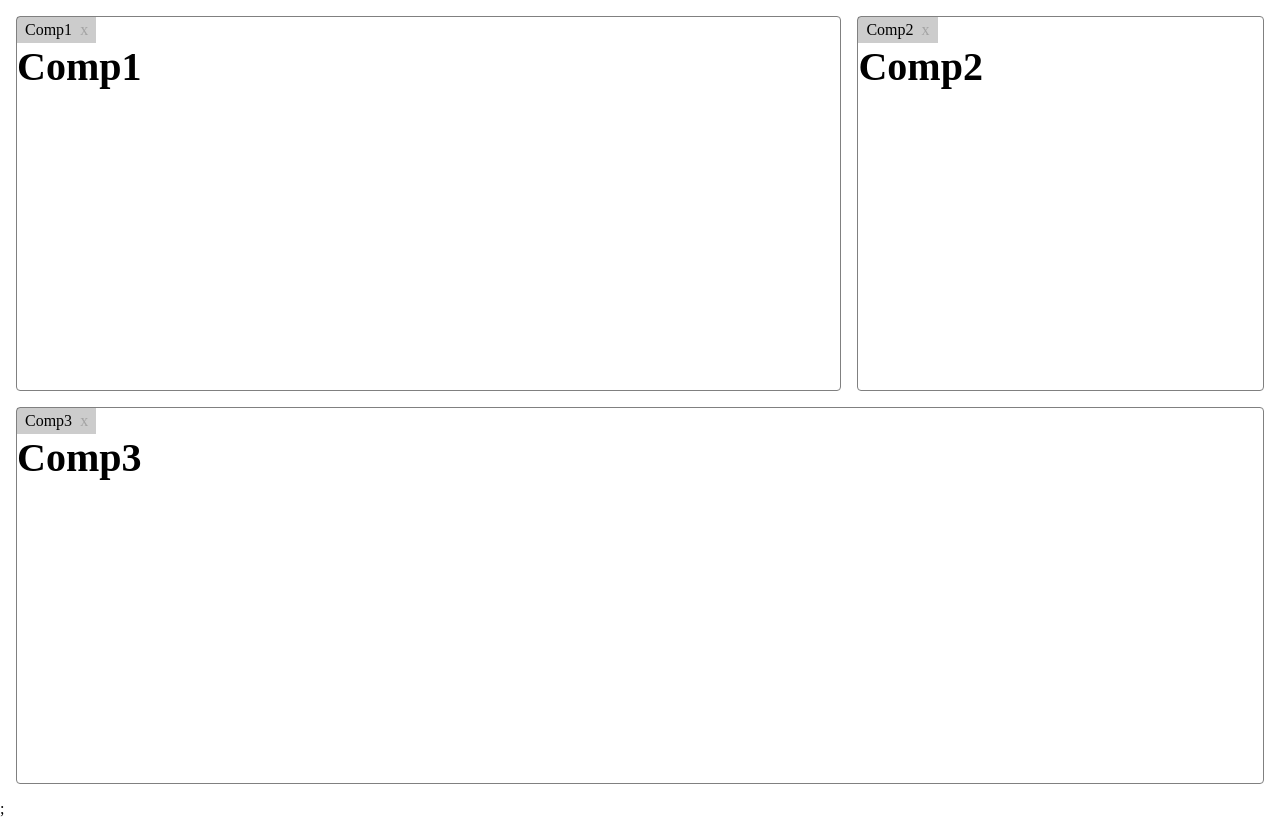
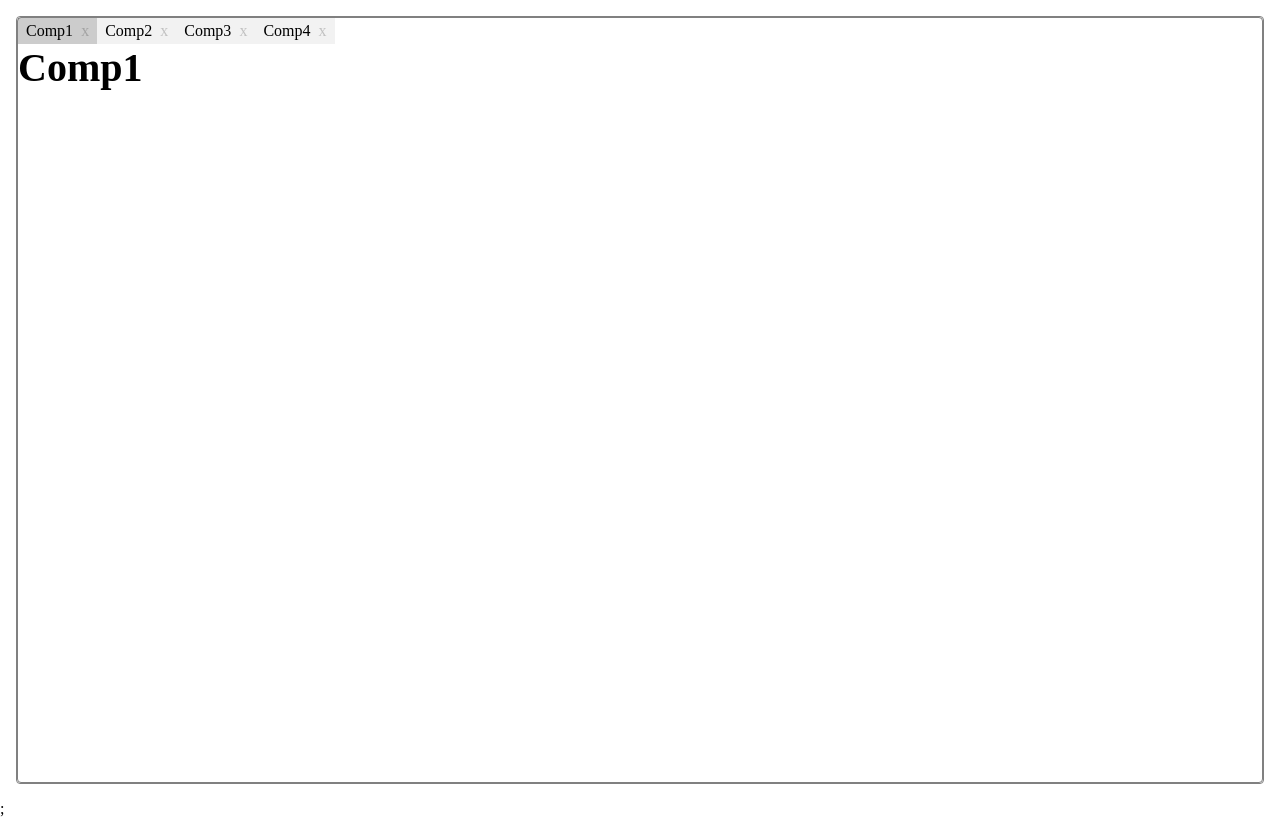
Before and after one commit to tumero58/dnd, a Next.js app: page / in a window 1280 px wide. Built offline with nearby package versions, Linux system fonts and the light colour scheme.

Commit message:
feat: cleanup

```diff
--- a/src/components/DropArea.tsx
+++ /dev/null
@@ -1,25 +0,0 @@
-import { itemTypes } from "@/itemTypes/itemTypes";
-import { Box } from "@mui/material";
-import { useDrop } from "react-dnd";
-
-const DropArea = ({ position, children }: any) => {
-    const [{ isOver }, drop] = useDrop({
-        accept: itemTypes.COMPONENT,
-        drop: () => ({ position }),
-        collect: (monitor) => ({
-            isOver: monitor.isOver(),
-            canDrop: monitor.canDrop()
-        })
-    });
-    return (
-        <Box sx={{
-            height: "100%",
-            width: "100%",
-            background: isOver ? "rgba(255,255,0,0.2)" : "transparent"
-        }} className={position} ref={drop}>
-            {children}
-        </Box>
-    )
-};
-
-export default DropArea;
--- a/src/components/GridWrapper.tsx
+++ b/src/components/GridWrapper.tsx
@@ -1,4 +1,4 @@
-import { gridItems2 } from "@/utils/gridItems";
+import { gridItemsDefault } from "@/utils/gridItems";
 import { Box } from "@mui/material";
 import { useState } from "react";
 import GridItem from "./GridItem";
@@ -6,7 +6,7 @@ import GridItem from "./GridItem";
 const GridWrapper = () => {
     const [gridItems, setGridItems] = useState({
         mainComponents: [
-            ...gridItems2
+            ...gridItemsDefault
         ]
     })
 
--- a/src/components/ItemsWrapper.tsx
+++ /dev/null
@@ -1,78 +0,0 @@
-import { useEffect, useState } from "react";
-import DragItem from "./DragItem";
-import { Box } from "@mui/material";
-
-const ItemsWrapper = ({ currentItems, setItems }: any) => {
-    const [activeItem, setActiveItem] = useState<any>(currentItems?.[0] || {});
-
-    const handleItemClick = (item: any) => {
-        setActiveItem(item);
-    };
-
-    const handleClose = (item: any) => {
-        console.log(`${item.name} closed`);
-    }
-
-    useEffect(() => {
-        if (currentItems.length !== 0) {
-            const currentItemIds = currentItems.map((item: any) => item.id);
-            if (activeItem) {
-                if (!currentItemIds.includes(activeItem.id)) {
-                    setActiveItem(currentItems[0])
-                }
-            }
-        }
-    }, [currentItems, activeItem])
-
-    return (
-        <Box sx={{
-            width: "100%",
-            height: "100%",
-            position: "relative",
-            paddingTop: "26px"
-        }}>
-            <Box sx={{
-                display: "flex",
-                position: "absolute",
-                top: 0,
-                left: 0
-            }}>
-                {currentItems?.map((item: any, index: number) => (
-                    <Box key={item.id} sx={{
-                        height: "26px",
-                        paddingX: 1,
-                        display: "flex",
-                        alignItems: "center",
-                        gap: 1,
-                        backgroundColor: item.id === activeItem?.id ? "rgba(0, 0, 0, 0.2)" : "rgba(0, 0, 0, 0.05)",
-                        cursor: "pointer"
-                    }} onClick={() => {
-                        handleItemClick(item);
-                    }}>
-                        <DragItem
-                            name={item.name}
-                            currentPositionName={item.position}
-                            setItems={setItems}
-                            index={index}
-                            component={item.component}
-                        />
-                        <Box sx={{
-                            cursor: "pointer",
-                            color: "rgba(0, 0, 0, 0.2)",
-                            userSelect: "none",
-                            ":hover": {
-                                color: "black"
-                            }
-                        }} onClick={(e) => {
-                            e.stopPropagation();
-                            handleClose(item);
-                        }}>x</Box>
-                    </Box>
-                ))}
-            </Box>
-            {currentItems?.find((item: any) => item.id === activeItem?.id)?.component}
-        </Box>
-    )
-};
-
-export default ItemsWrapper;
--- a/src/pages/index.tsx
+++ b/src/pages/index.tsx
@@ -1,78 +1,19 @@
-import DropArea from "@/components/DropArea";
-import ItemsWrapper from "@/components/ItemsWrapper";
-import { GRID_POSITIONS } from "@/utils/constants";
-import { gridItems } from "@/utils/gridItems";
+import GridWrapper from "@/components/GridWrapper";
 import { Box } from "@mui/material";
-import { useState } from "react";
-import { DndProvider } from "react-dnd";
-import { HTML5Backend } from "react-dnd-html5-backend";
+import { DndProvider } from "react-dnd"
+import { HTML5Backend } from "react-dnd-html5-backend"
 
-const Test = () => {
-    const [items, setItems] = useState(gridItems);
-
-    const returnItemsForPosition = (PositionName: any) => {
-        return items.filter((item) => item.position === PositionName)
-    };
-
-    const { TOP_LEFT, TOP_RIGHT, BOTTOM } = GRID_POSITIONS;
-
-    const topLeftItems = returnItemsForPosition(TOP_LEFT);
-    const topRightItems = returnItemsForPosition(TOP_RIGHT);
-    const bottomItems = returnItemsForPosition(BOTTOM);
-
+const Grid = () => {
     return (
         <DndProvider backend={HTML5Backend}>
             <Box sx={{
                 padding: "16px",
                 height: "100vh"
             }}>
-                <Box sx={{
-                    width: "100%",
-                    height: "100%",
-                    display: "flex",
-                    flexDirection: "column",
-                    gap: "16px"
-                }}>
-                    <Box sx={{
-                        display: "flex",
-                        gap: "16px",
-                        height:"100%"
-                    }}>
-                        <Box sx={{
-                            height: "100%",
-                            width: "67%",
-                            border: "1px solid grey",
-                            borderRadius: "4px",
-                        }}>
-                            <DropArea position={TOP_LEFT} >
-                                <ItemsWrapper currentItems={topLeftItems} setItems={setItems} />
-                            </DropArea>
-                        </Box>
-                        <Box sx={{
-                            height: "100%",
-                            width: "33%",
-                            border: "1px solid grey",
-                            borderRadius: "4px",
-                        }}>
-                            <DropArea position={TOP_RIGHT} >
-                                <ItemsWrapper currentItems={topRightItems} setItems={setItems} />
-                            </DropArea>
-                        </Box>
-                    </Box>
-                    <Box sx={{
-                        height: "100%",
-                        width: "100%",
-                        border: "1px solid grey",
-                        borderRadius: "4px",
-                    }}>
-                        <DropArea position={BOTTOM}>
-                            <ItemsWrapper currentItems={bottomItems} setItems={setItems} />
-                        </DropArea>
-                    </Box>
-                </Box>
+                <GridWrapper />
             </Box>
         </DndProvider>
     )
 };
 
-export default Test;
+export default Grid;
--- a/src/styles/globals.css
+++ b/src/styles/globals.css
@@ -3,54 +3,3 @@
   padding: 0;
   box-sizing: border-box;
 }
-
-p {
-  font-weight: bold;
-}
-
-.container {
-  display: flex;
-  flex-direction: row;
-  justify-content: space-around;
-}
-
-.column {
-  height: max-content;
-  min-height: 100px;
-  width: 160px;
-  margin: 10px;
-  border-radius: 10px;
-  box-shadow: 1px 1px 3px rgba(0, 0, 0, 0.5);
-  border: 2px solid #7d7d7d; /* Параметры границы */
-  display: flex;
-  justify-content: center;
-  flex-wrap: wrap;
-}
-
-.do-it-column {
-  background-color: #fff0f0;
-}
-
-.in-progress-column {
-  background-color: #fef2e7;
-}
-
-.awaiting-review-column {
-  background-color: #fffada;
-}
-
-.done-column {
-  background-color: #f5ffe5;
-}
-
-.movable-item {
-  border-radius: 5px;
-  background-color: #fafdff;
-  height: 100px;
-  width: 140px;
-  margin: 10px auto;
-  display: flex;
-  justify-content: center;
-  align-items: center;
-  box-shadow: 0px 0px 3px rgba(0, 0, 0, 0.5);
-}
--- a/src/utils/constants.ts
+++ /dev/null
@@ -1,13 +0,0 @@
-export const GRID_POSITIONS = {
-    TOP_LEFT: "top-left",
-    TOP_RIGHT: "top-right",
-    BOTTOM: "bottom"
-}
-
-export const GRID_POSITIONS_2 = {
-    MAIN: "main",
-    TOP: "top",
-    LEFT: "left",
-    BOTTOM: "bottom",
-    RIGHT: "right"
-};
--- a/src/utils/gridItems.tsx
+++ b/src/utils/gridItems.tsx
@@ -1,22 +1,15 @@
 import Comp1 from "@/components/Comp1";
 import Comp2 from "@/components/Comp2";
 import Comp3 from "@/components/Comp3";
-import { GRID_POSITIONS } from "./constants";
+import Comp4 from "@/components/Comp4";
 import { ReactElement } from "react";
-import Comp4 from "@/components/Comp4";
 
-const { TOP_LEFT, TOP_RIGHT, BOTTOM } = GRID_POSITIONS;
-export const gridItems = [
-    { id: 1, name: 'Comp1', component: <Comp1 />, position: TOP_LEFT },
-    { id: 2, name: 'Comp2', component: <Comp2 />, position: TOP_RIGHT },
-    { id: 3, name: 'Comp3', component: <Comp3 />, position: BOTTOM },
-];
 export interface IGridItems {
     id: number;
     name: string;
     component: ReactElement;
 }
-export const gridItems2: IGridItems[] = [
+export const gridItemsDefault: IGridItems[] = [
     { id: 1, name: "Comp1", component: <Comp1 /> },
     { id: 2, name: "Comp2", component: <Comp2 /> },
     { id: 3, name: "Comp3", component: <Comp3 /> },
```
Also changed, not shown: src/pages/grid.tsx (deleted, +0 -19 lines).
